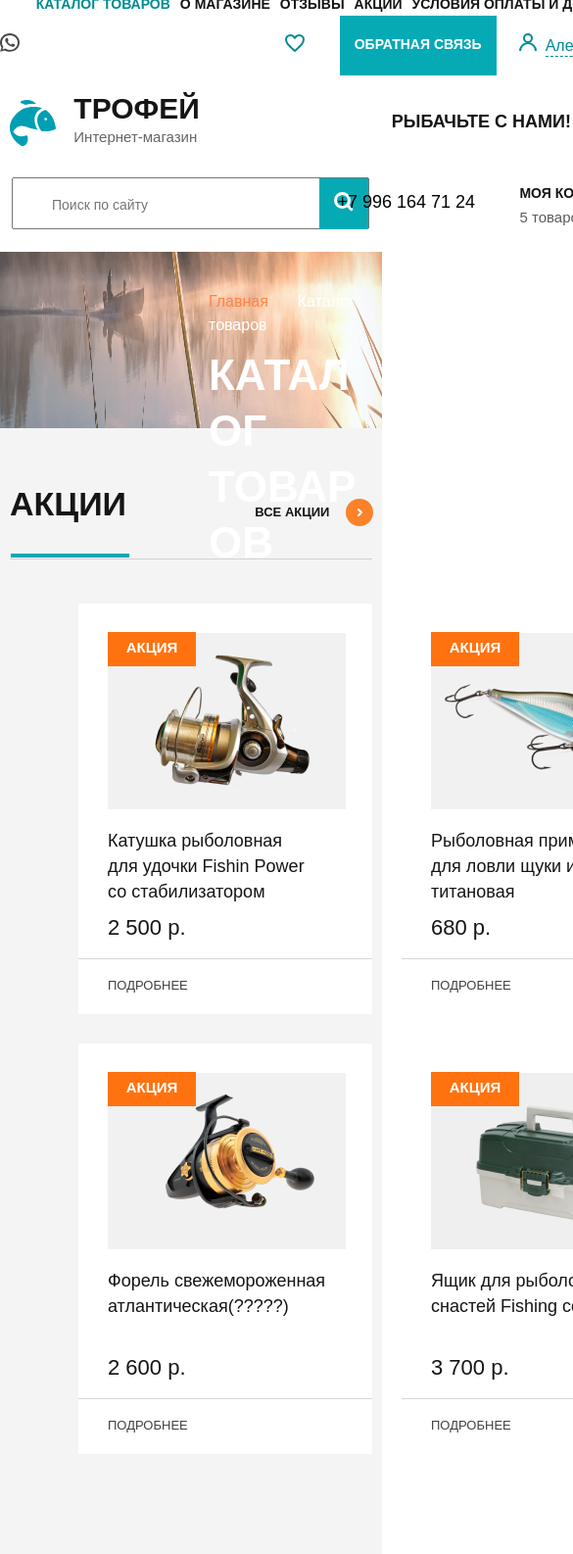
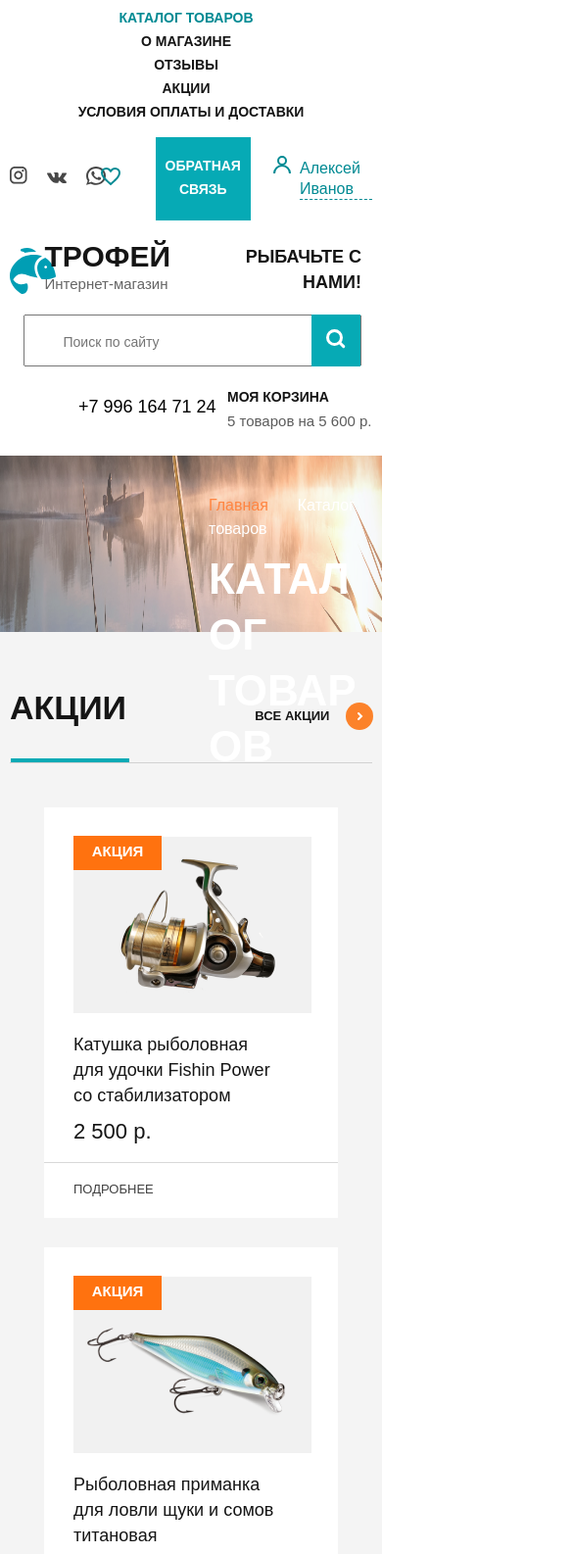
Before and after one commit to AlexanderGvozdev/Test_Info-City, a website: page source/index.html in a window 390 px wide. Shown: the top 1586 px of the page at 98% size, 585 px wide, since content can reach past the window. Drawn offline with nearby package versions, Linux system fonts and the light colour scheme; files that its build step writes are made by us from their sources.

Commit message:
адаптив на планшет

```diff
--- a/source/sass/blocks/catalog.scss
+++ b/source/sass/blocks/catalog.scss
@@ -14,7 +14,7 @@
   position: absolute;
   content: "";
   left: 1px;
-  bottom: 1px;
+  bottom: 0;
   width: 121px;
   height: 4px;
   background-color: #06aab5;
@@ -51,11 +51,21 @@
 
   @media (max-width: $desktop-width) {
     grid-template-columns: repeat(3, 1fr);
-    margin-left: 70px;
+    width: 990px;
+    margin-left: auto;
+    margin-right: auto;
   }
 
   @media (max-width: $tablet-width-max) {
     grid-template-columns: repeat(2, 1fr);
+    width: 630px;
+    margin-left: auto;
+    margin-right: auto;
+  }
+
+  @media (max-width: $mobile-width-max) {
+    grid-template-columns: 1fr;
+    width: 300px;
   }
 }
 
--- a/source/sass/blocks/copyright.scss
+++ b/source/sass/blocks/copyright.scss
@@ -8,6 +8,10 @@
   line-height: 21px;
   font-weight: 400;
   margin-top: 10px;
+
+  @media (max-width: $mobile-width-max) {
+    flex-direction: column;
+  }
 }
 
 .copyright__link {
--- a/source/sass/blocks/nav.scss
+++ b/source/sass/blocks/nav.scss
@@ -1,3 +1,9 @@
+.nav {
+  @media (max-width: $tablet-width-max) {
+    flex-basis: 100%;
+  }
+}
+
 .nav__list {
   display: flex;
   justify-content: center;
@@ -12,7 +18,8 @@
   @media (max-width: $tablet-width-max) {
     text-align: center;
     padding: 0;
-    margin: 0;
+    flex-direction: column;
+    width: auto;
   }
 }
 
@@ -47,6 +54,19 @@
 
   @media (max-width: $desktop-width) {
     margin-left: 0;
+    width: 550px;
+  }
+
+  @media (max-width: $tablet-width-max) {
+    width: 670px;
+    margin-left: auto;
+    margin-right: auto;
+  }
+
+  @media (max-width: $mobile-width-max) {
+    width: auto;
+    flex-direction: column;
+    padding-left: 0;
   }
 }
 
--- a/source/sass/blocks/page-footer.scss
+++ b/source/sass/blocks/page-footer.scss
@@ -7,6 +7,10 @@
   flex-direction: row;
   justify-content: space-between;
   align-items: center;
+
+  @media (max-width: $tablet-width-max) {
+    flex-direction: column;
+  }
 }
 
 .page-footer__name-wrapper {
@@ -16,6 +20,11 @@
   @media (max-width: $desktop-width) {
     margin-left: 30px;
     flex-basis: 20%;
+  }
+
+  @media (max-width: $tablet-width-max) {
+    margin-left: auto;
+    margin-right: auto;
   }
 }
 
@@ -51,6 +60,11 @@
 
 .page-footer__logo {
   margin-top: 18px;
+
+  @media (max-width: $tablet-width-max) {
+    margin-left: auto;
+    margin-right: auto;
+  }
 }
 
 .page-footer__social a {
@@ -65,4 +79,11 @@
     flex-direction: row;
     transform: translate(-50px, 4px);
   }
+
+  @media (max-width: $tablet-width-max) {
+    transform: none;
+    margin-left: auto;
+    margin-right: auto;
+    margin-bottom: 20px;
+  }
 }
--- a/source/sass/blocks/page-header.scss
+++ b/source/sass/blocks/page-header.scss
@@ -24,6 +24,10 @@
   display: flex;
   flex-direction: row;
   align-items: center;
+
+  @media (max-width: $tablet-width-max) {
+    flex-basis: 50%;
+  }
 }
 
 .page-header__contacts button {
@@ -117,6 +121,7 @@
 
   @media (max-width: $desktop-width) {
     flex-basis: 40%;
+    text-align: end;
   }
 }
 
@@ -127,6 +132,18 @@
   text-decoration: none;
   color: black;
   transform: translateX(-39px);
+
+  @media (max-width: $tablet-width-max) {
+    transform: none;
+    margin-left: 70px;
+    flex-basis: 40%;
+  }
+}
+
+.page-header__bascket {
+  @media (max-width: $tablet-width-max) {
+    flex-basis: 40%;
+  }
 }
 
 .page-header__bascket h3 {
@@ -146,6 +163,11 @@
 
 .page-header__input-wrapper {
   position: relative;
+
+  @media (max-width: $tablet-width-max) {
+    margin-left: auto;
+    margin-right: auto;
+  }
 }
 
 .page-header__input-wrapper input {
@@ -160,15 +182,23 @@
     transform: none;
     margin-left: 2px;
   }
+
+  @media (max-width: $tablet-width-max) {
+    width: 610px;
+  }
+
+  @media (max-width: $mobile-width-max) {
+    width: 300px;
+  }
 }
 
 .page-header__input-wrapper button {
   width: 50px;
-  height: 52px;
+  height: 53px;
   background-color: #06aab5;
   border: none;
   position: absolute;
-  top: 3px;
+  top: 2px;
   right: 68px;
 
   @media (max-width: $desktop-width) {
@@ -184,6 +214,11 @@
     flex-direction: row;
     transform: translateX(-88px);
   }
+
+  @media (max-width: $tablet-width-max) {
+    transform: none;
+    flex-basis: 40%;
+  }
 }
 
 .page-header__social a {
```
